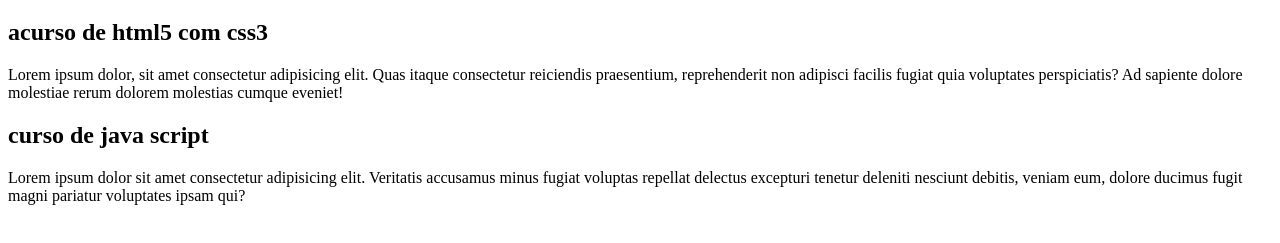
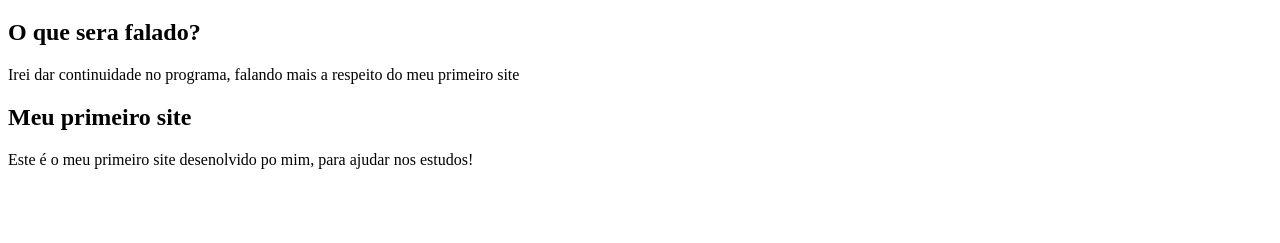
Before and after one commit to Rbreno/projeto-site, a plain HTML site: page index.html in a window 1280 px wide. Shown: the part 61-304 px from the top of the page. Drawn offline with Linux system fonts and the light colour scheme.

Commit message:
Update index.html

```diff
--- a/index.html
+++ b/index.html
@@ -4,7 +4,7 @@
     <meta charset="UTF-8">
     <meta http-equiv="X-UA-Compatible" content="IE=edge">
     <meta name="viewport" content="width=device-width, initial-scale=1.0">
-    <title>site cursoemvideo</title>
+    <title>sitenymero1</title>
 </head>
 <body>
     <main>
@@ -12,12 +12,13 @@
             <h1>cursos gratis</h1>
         </header>
         <article>
-            <h2>acurso de html5 com css3</h2>
-            <p>Lorem ipsum dolor, sit amet consectetur adipisicing elit. Quas itaque consectetur reiciendis praesentium, reprehenderit non adipisci facilis fugiat quia voluptates perspiciatis? Ad sapiente dolore molestiae rerum dolorem molestias cumque eveniet!</p>
+            <h2>O que sera falado?</h2>
+            <p>Irei dar continuidade no programa, falando mais a respeito do meu primeiro site </p>
         </article>
         <article>
-            <h2>curso de java script</h2>
-            <p>Lorem ipsum dolor sit amet consectetur adipisicing elit. Veritatis accusamus minus fugiat voluptas repellat delectus excepturi tenetur deleniti nesciunt debitis, veniam eum, dolore ducimus fugit magni pariatur voluptates ipsam qui?</p>
+            <h2>Meu primeiro site</h2>
+            <p>Este é o meu primeiro site desenolvido po mim, para ajudar nos estudos!
+            </p>
         </article>
     </main>
 </body>
```
